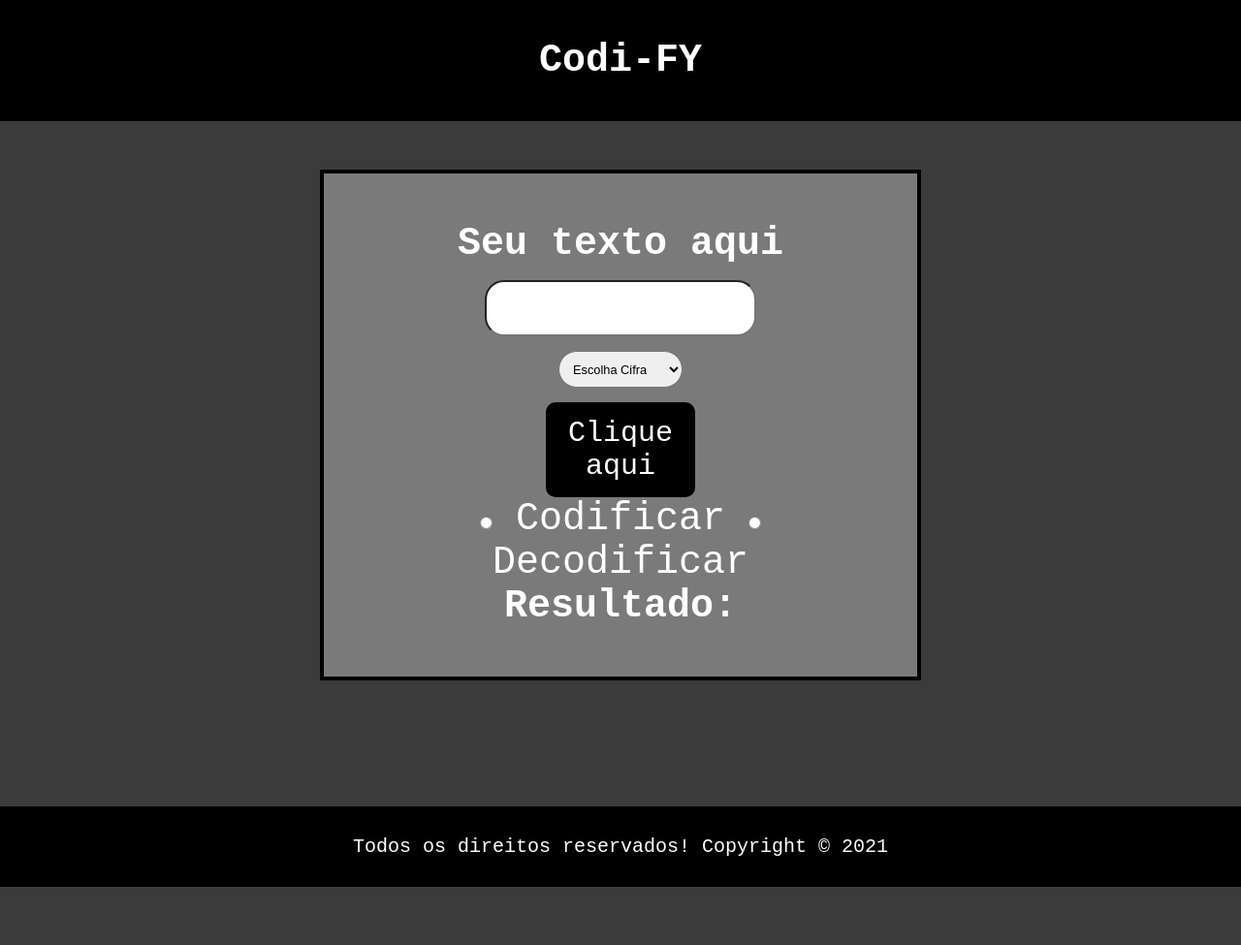
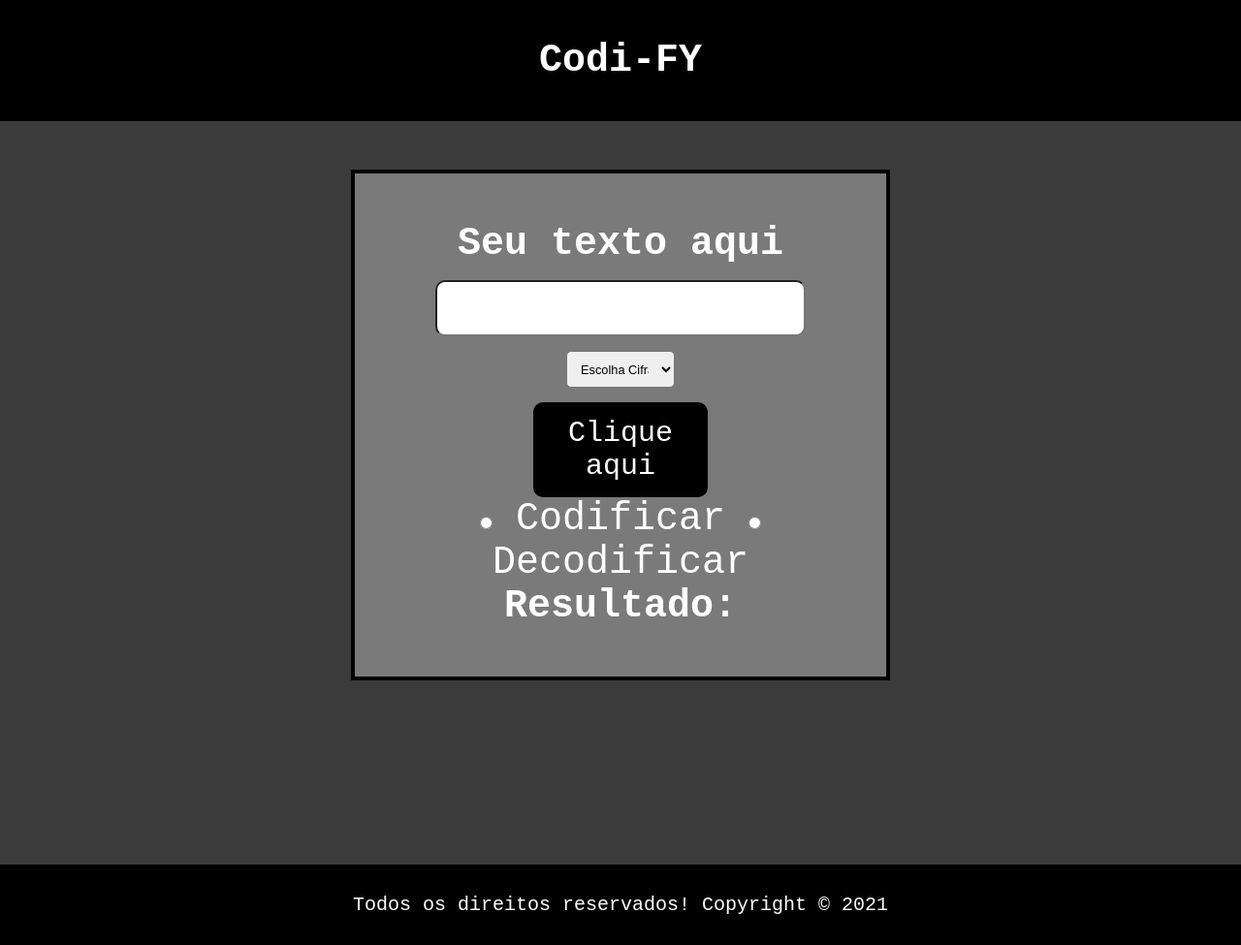
Before and after one commit to jonatastalves/decodificador, a plain HTML site: page index.html in a window 1280 px wide. Shown: the whole page at 97% size. Before the commit the page ends 915 px from the top, so only its background shows below. Drawn offline with Linux system fonts and the light colour scheme.

Commit message:
alteração no css

```diff
--- a/style.css
+++ b/style.css
@@ -33,24 +33,24 @@ main{
     padding: 50px;
     font-size: 40px;
     color: #fff;
-    width: 40vw;
+    width: 35vw;
     text-align: center;
 }
 
 #mensagem{
     margin-top:15px;
-    width: 50%;
+    width: 80%;
     font-size: 30px;
-    border-radius: 20px;
+    border-radius: 10px;
     padding: 10px;
 
 }
 
 #passoInput{
     margin-top:15px;
-    width: 10%;
+    width: 15%;
     font-size: 20px;
-    border-radius: 30px;
+    border-radius: 5px;
     padding: 10px;
     justify-content: center;
 }
@@ -64,14 +64,14 @@ select{
     width: 25%;
     height: 3vw;
     font-size: 1vw;
-    border-radius: 30px;
+    border-radius: 5px;
     padding: 10px;
 
 
 }
 
 #botao{
-    width: 30%;
+    width: 40%;
     font-size: 30px;
     padding: 10px;
     border: solid 5px rgb(0, 0, 0);
@@ -90,7 +90,7 @@ select{
 }
 
 footer{
-    margin-top: 130px;
+    margin-top: 190px;
     background-color: rgb(0, 0, 0);
     color: #fff;
     padding: 30px;
```
